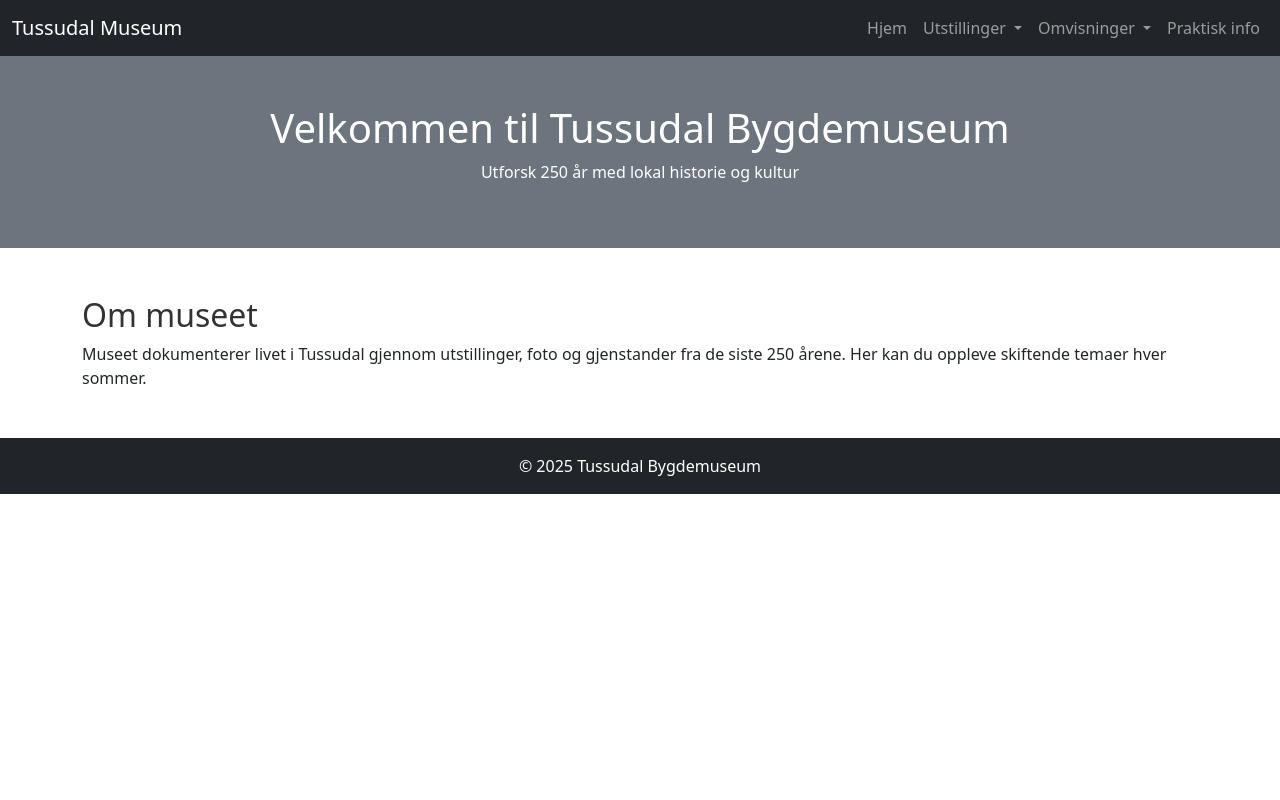
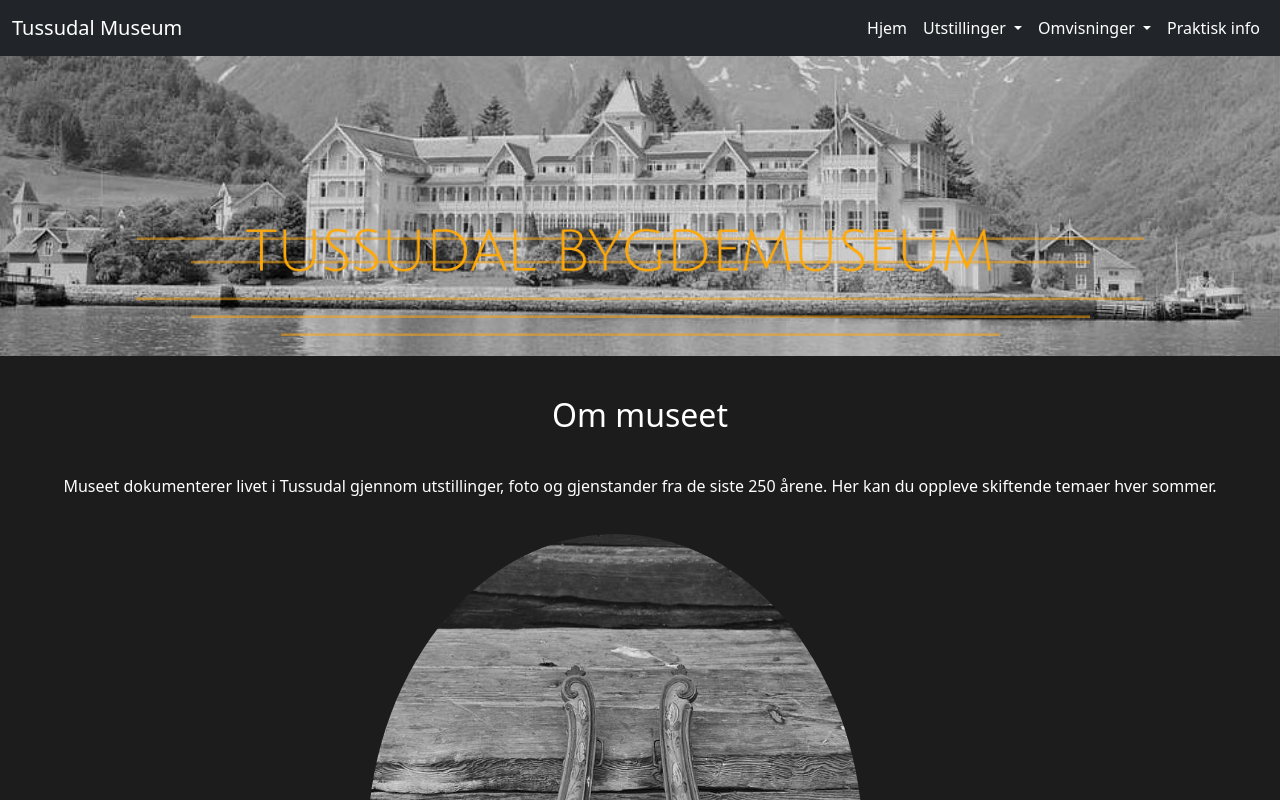
Before and after one commit to RunaFostad/museum, a plain HTML site: page index.html in a window 1280 px wide. Shown: the top 800 px of the page. Drawn offline with nearby package versions, Linux system fonts and the light colour scheme.

Commit message:
gjoreFerdig

```diff
--- a/content/hjem.html
+++ b/content/hjem.html
@@ -1,4 +1,11 @@
-<section>
+<!--<section>
     <h2>Om museet</h2>
     <p>Museet dokumenterer livet i Tussudal gjennom utstillinger, foto og gjenstander fra de siste 250 årene. Her kan du oppleve skiftende temaer hver sommer.</p>
+</section>-->
+
+<section style="text-align: center;">
+    <h2 style="margin-bottom: 40px;">Om museet</h2>
+    <p>Museet dokumenterer livet i Tussudal gjennom utstillinger, foto og gjenstander fra de siste 250 årene. Her kan du oppleve skiftende temaer hver sommer.</p>
+
+    <img src="img/bogtre.jpg" alt="Historisk bilde fra Tussudal" style="width: 40%; height: auto; border-radius: 50% / 45%; margin-top: 20px; transform: translateX(-5%);">
 </section>
--- a/css/style.css
+++ b/css/style.css
@@ -1,24 +1,42 @@
-body {
+/* GLOBAL STYLES */
+html, body {
+    background-color: #1c1c1c; /* Mørk koksgrå */
+    color: #ffffff; /* Hvit tekst */
     font-family: Arial, sans-serif;
     line-height: 1.6;
+    min-height: 100%;
 }
 
+/* HERO SECTION */
 header {
-    background-image: url('../img/banner.jpg'); /* legg til et bannerbilde senere */
+    background-image: url('../img/banner.jpg'); /* Bakgrunnsbilde for header */
     background-size: cover;
     background-position: center;
-    color: white;
     padding: 60px 20px;
 }
 
-main h2 {
-    color: #333;
-}
-
+/* CONTENT AREA */
 #content {
+    width: 100%;
+    max-width: 100%;
+    margin: 0 auto;
+    background-color: #1c1c1c; /* Koksgrå bakgrunn */
+    color: #ffffff; /* Hvit tekst */
+    padding: 40px 20px;
     transition: opacity 0.3s ease-in-out;
 }
 
+#content section {
+    background-color: transparent; /* Ikke overstyre bakgrunn */
+    color: inherit; /* Arv farge fra #content */
+}
+
+/* HEADINGS INSIDE CONTENT */
+#content h2 {
+    color: #ffffff; /* Sørger for at h2 også blir hvit og lesbar */
+}
+
+/* RESPONSIVE MAP (Google Maps iframe container) */
 .responsive-map {
     position: relative;
     padding-bottom: 56.25%;
@@ -35,9 +53,58 @@ main h2 {
     border: 0;
 }
 
+/* IMAGES */
 .custom-split-img {
     max-width: 100%;
     height: auto;
     max-height: 350px;
     object-fit: cover;
 }
+
+/* HERO IMAGE OVERLAY */
+.hero {
+    background-image: url('../img/kvikne-turisthotell-balestrand.jpg');
+    background-size: cover;
+    background-position: center;
+    width: 100%;
+    height: 300px;
+    position: relative;
+    display: flex;
+    justify-content: center;
+    align-items: flex-end;
+    padding-bottom: 20px;
+}
+
+.hero-content {
+    text-align: center;
+}
+
+.hero-content h1 {
+    color: #ffffff; /* Hvit tittel over hero-banner */
+}
+
+.decoration {
+    width: 90%;
+    height: auto;
+    display: block;
+    margin: 10px auto 0 auto;
+}
+
+/* NAVIGATION BAR */
+nav.navbar {
+    background-color: #1c1c1c; /* Mørk koksgrå navbar */
+}
+
+nav.navbar .nav-link {
+    color: #ffffff; /* Hvit tekst på lenker */
+}
+
+nav.navbar .nav-link:hover {
+    color: #cccccc; /* Litt lysere grå ved hover */
+}
+
+/* FOOTER */
+footer {
+    background-color: #1c1c1c;
+    color: #ffffff;
+}
--- a/index.html
+++ b/index.html
@@ -46,16 +46,17 @@
         </div>
     </nav>
 
-    <header class="p-5 text-center bg-secondary text-white">
-        <h1>Velkommen til Tussudal Bygdemuseum</h1>
-        <p>Utforsk 250 år med lokal historie og kultur</p>
-    </header>
+    <header class="hero">
+        <div class="hero-content">
+          <img src="img/Group 1.png" alt="Dekorativ linje" class="decoration">
+        </div>
+      </header>
 
-    <main id="content" class="container my-5">
+    <main id="content">
         <!-- Content blir hentet fra content mappen og fyller denne beholderen -->
     </main>
 
-    <footer class="bg-dark text-white text-center py-3">
+    <footer class="text-center py-3">
         &copy; 2025 Tussudal Bygdemuseum
     </footer>
 
```
Also changed, not shown: content/omvisning1.html (+1 -1 lines), content/praktisk-info.html (+34 -1 lines), content/utstilling1.html (+16 -1 lines), content/utstilling2.html (+18 -1 lines), content/utstilling3.html (+20 -3 lines), img/Group 1.png (added), img/bogtre.jpg (added), img/hndtverk.jpg (added), img/kvikne-turisthotell-balestrand.jpg (added), img/liksomtussudal.jpg (added), img/morosamtda.jpg (added), img/smedkar.jpg (added), midtveisrapp.txt (deleted), sluttrapp.txt (deleted), 1 more files, 1 other file.
